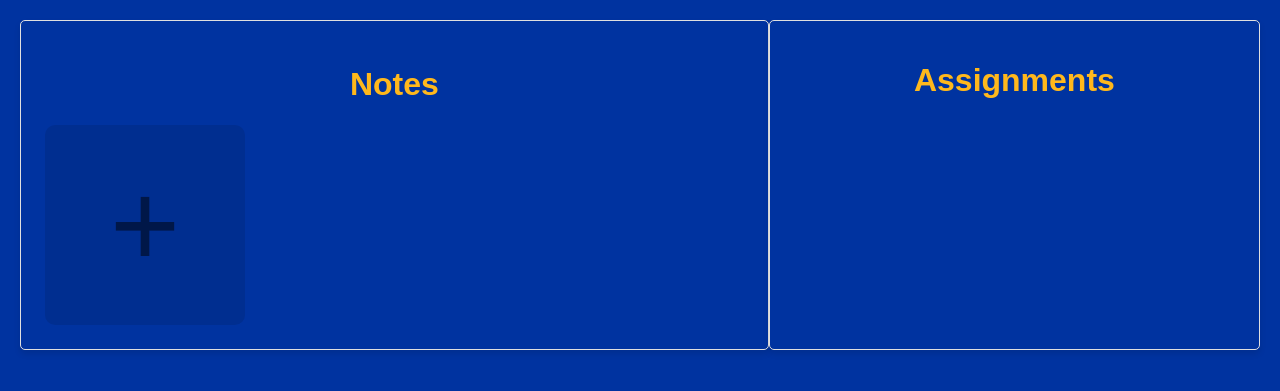
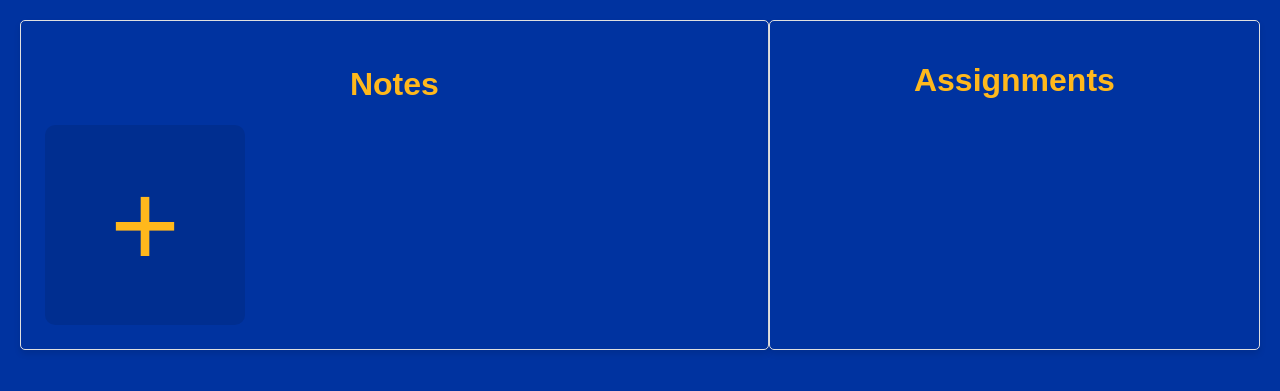
Before and after one commit to Rudyye01/CSCHacks, a Flask app: page /list in a window 1280 px wide. Shown: the top 391 px of the page. Run offline with Flask 3, Linux system fonts and the light colour scheme.

Commit message:
Color Changes

```diff
--- a/templates/list-note.html
+++ b/templates/list-note.html
@@ -104,7 +104,7 @@
             background: rgba(0, 0, 0, 0.1);
             border-radius: 10px;
             font-size: 120px;
-            color: rgba(0, 0, 0, 0.5);
+            color: #FFB81C;
             cursor: pointer;
             transition: background 0.2s;
         }
@@ -149,7 +149,7 @@
                         <div class="checkbox {% if assignment.completed %}checked{% endif %}" onclick="toggleCompleted(this)"></div>
                     </span>
                     <span>{{ assignment.assName }}</span>
-                    <span>{{ assignment.dueDate }}</span>
+                    <span>Due on {{ assignment.dueDate }}</span>
                 </div>
             </div>
         </li>
```
